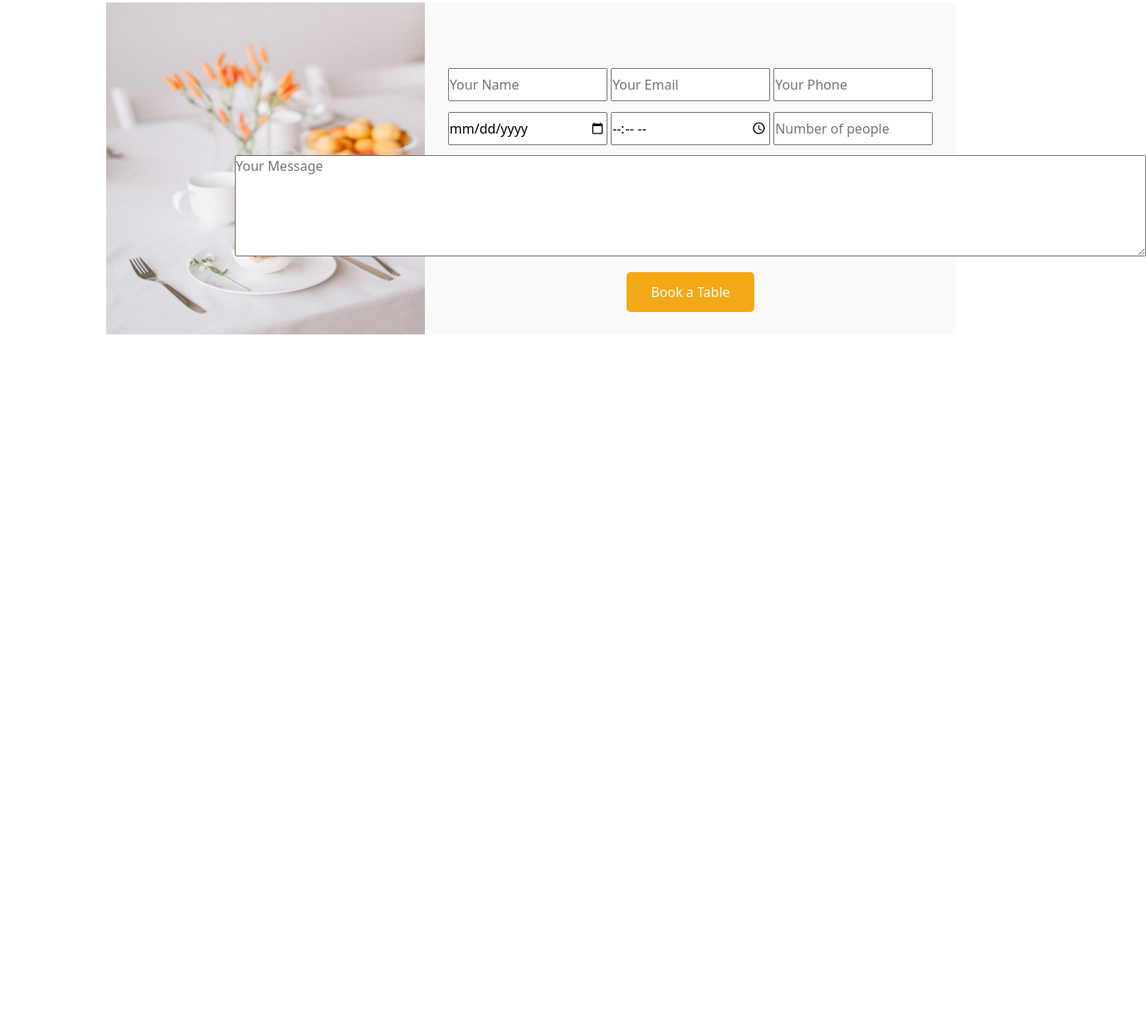
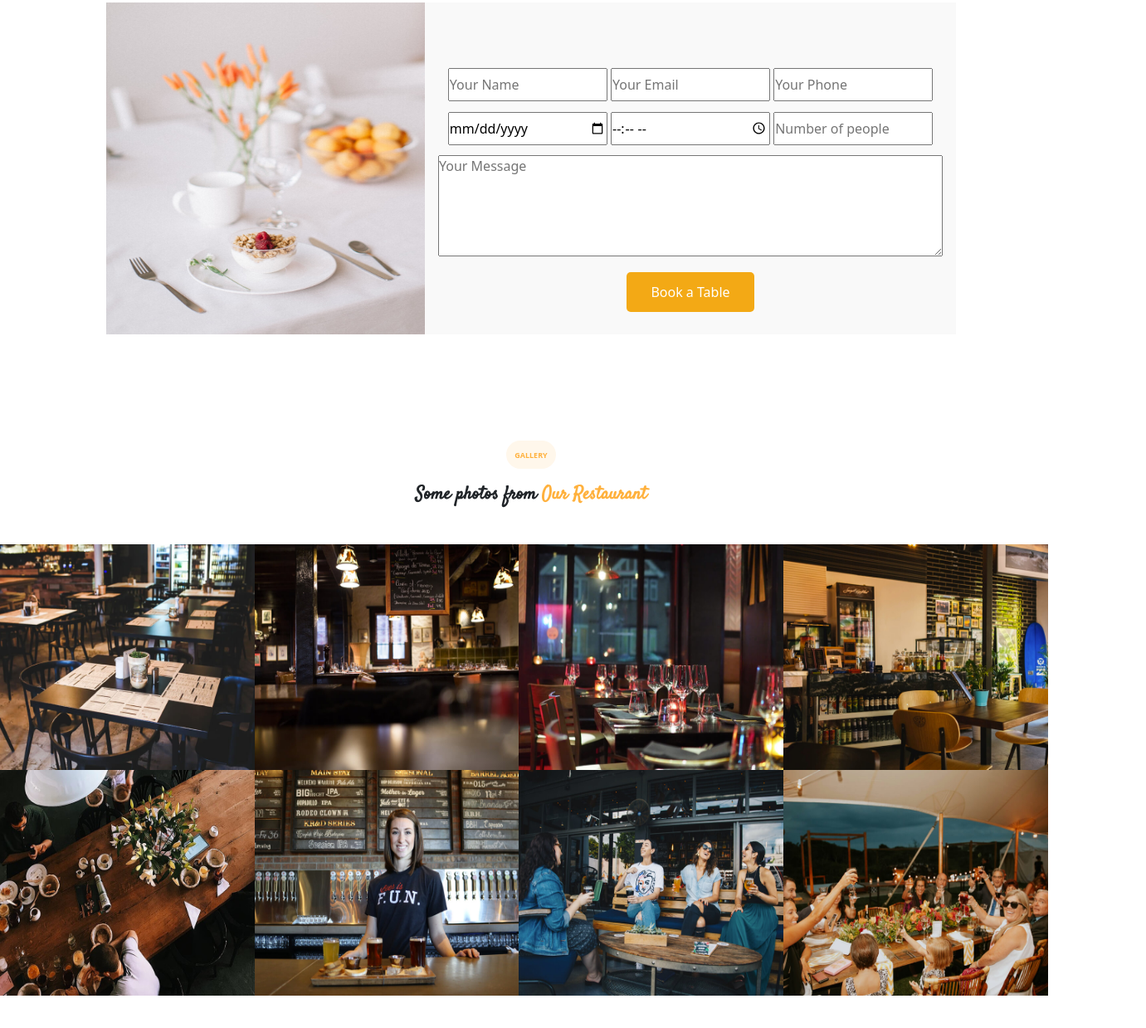
Before and after one commit to Aymen-zhr/Aymen_Zouhari_Final_Project_HTML_CSS, a website: page index.html in a window 1280 px wide. Shown: the part 2837-4076 px from the top of the page at 83% size, 1381 px wide, since content can reach past the window. Before the commit the page ends 3304 px from the top, so only its background shows below. Drawn offline with nearby package versions, Linux system fonts and the light colour scheme.

Commit message:
feat: add gallery section, refine booking form, and introduce SASS for styling.

```diff
--- a/index.html
+++ b/index.html
@@ -269,52 +269,74 @@
     </section>
 
     <!-- Events (7ta nrj3 liha) -->
-  <section>
-
-  </section>
-
+    <section></section>
 
     <section class="booktable">
       <div class="bookTitle">
         <p class="text-orange booktitle">BOOK A TABLE</p>
-        <p class="bookpara">
-          Book a <span class="text-orange">Table</span>
-        </p>
+        <p class="bookpara">Book a <span class="text-orange">Table</span></p>
       </div>
       <div class="booktablecontainer">
         <div>
-        <img src="public/img/reservation.jpg" alt="events">
+          <img src="public/img/reservation.jpg" alt="events" />
         </div>
         <div class="bookinputs">
           <div>
-          <input type="text" placeholder="Your Name">
-          <input type="text" placeholder="Your Email">
-          <input type="text" placeholder="Your Phone">
+            <input type="text" placeholder="Your Name" />
+            <input type="text" placeholder="Your Email" />
+            <input type="text" placeholder="Your Phone" />
           </div>
           <div>
-          <input type="date" placeholder="Your Date">
-          <input type="time" placeholder="Your Time">
-          <input type="number" placeholder="Number of people">
+            <input type="date" placeholder="Your Date" />
+            <input type="time" placeholder="Your Time" />
+            <input type="number" placeholder="Number of people" />
           </div>
           <div>
-          <textarea placeholder="Your Message" cols="117" rows="5"></textarea>
+            <textarea placeholder="Your Message" cols="64" rows="5"></textarea>
           </div>
           <button>Book a Table</button>
         </div>
       </div>
     </section>
 
-
-
-
-
-
-
-
-
-
-
-
+    <section class="booktable">
+      <div class="bookTitle">
+        <p class="text-orange booktitle">GALLERY</p>
+        <p class="bookpara">
+          Some photos from <span class="text-orange">Our Restaurant</span>
+        </p>
+      </div>
+      <div class="gallery pt-1 text-center d-flex flex-wrap">
+        <div class="row row-cols-4">
+          <div class="col p-0">
+            <img src="public/img/gallery/gallery-1.jpg" alt="gallery" />
+          </div>
+          <div class="col p-0">
+            <img src="public/img/gallery/gallery-2.jpg" alt="gallery" />
+          </div>
+          <div class="col p-0">
+            <img src="public/img/gallery/gallery-3.jpg" alt="gallery" />
+          </div>
+          <div class="col p-0">
+            <img src="public/img/gallery/gallery-4.jpg" alt="gallery" />
+          </div>
+        </div>
+        <div class="row row-cols-4">
+          <div class="col p-0">
+            <img src="public/img/gallery/gallery-5.jpg" alt="gallery" />
+          </div>
+          <div class="col p-0">
+            <img src="public/img/gallery/gallery-6.jpg" alt="gallery" />
+          </div>
+          <div class="col p-0">
+            <img src="public/img/gallery/gallery-7.jpg" alt="gallery" />
+          </div>
+          <div class="col p-0">
+            <img src="public/img/gallery/gallery-8.jpg" alt="gallery" />
+          </div>
+        </div>
+      </div>
+    </section>
   </body>
   <script
     src="https://cdn.jsdelivr.net/npm/bootstrap@5.3.8/dist/js/bootstrap.bundle.min.js"
--- a/src/sass/modules/home/_header.sass
+++ b/src/sass/modules/home/_header.sass
@@ -286,3 +286,8 @@
         border-radius: 5px
         &:hover
             background-color: #ffc451
+
+.gallery
+    img
+        width: 24.9vw
+        height: 34vh
```
Also changed, not shown: public/css/app.css, 1 other file. Lines whose indentation alone changed are shown as unchanged.
